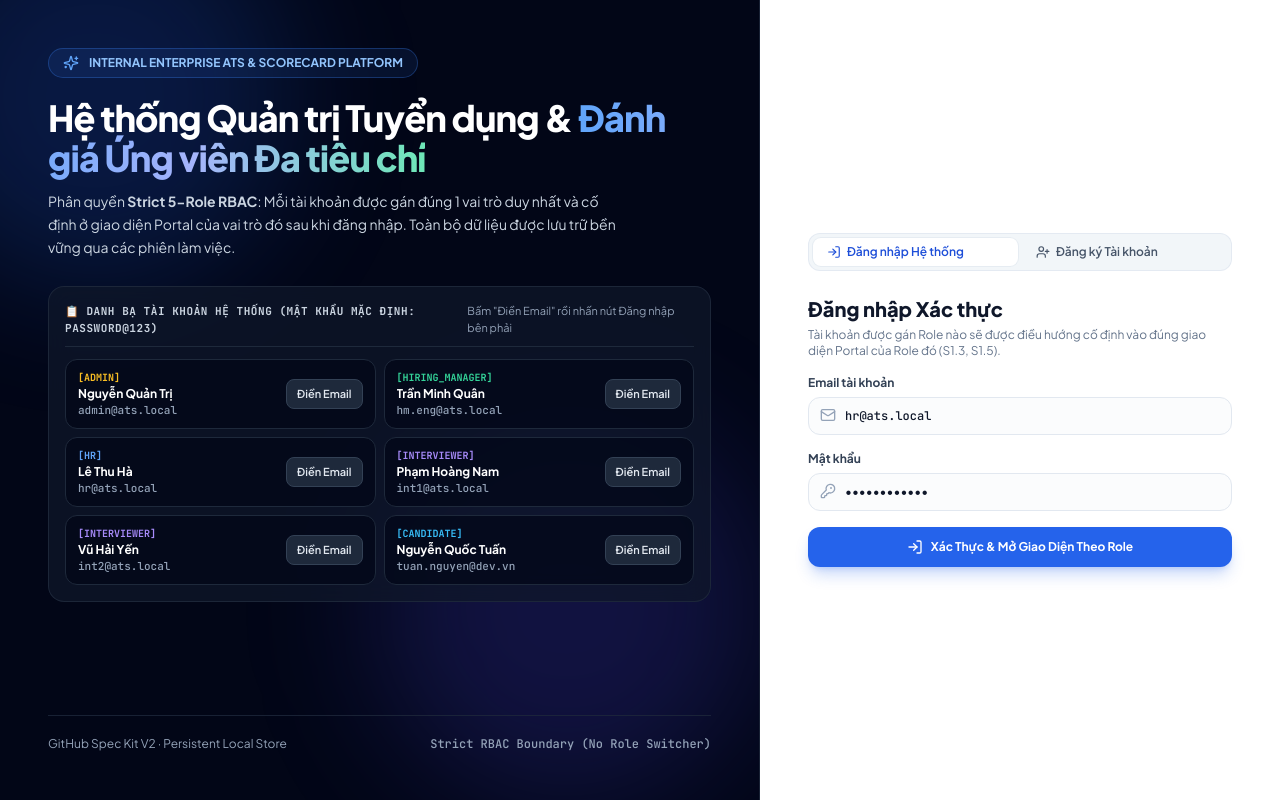
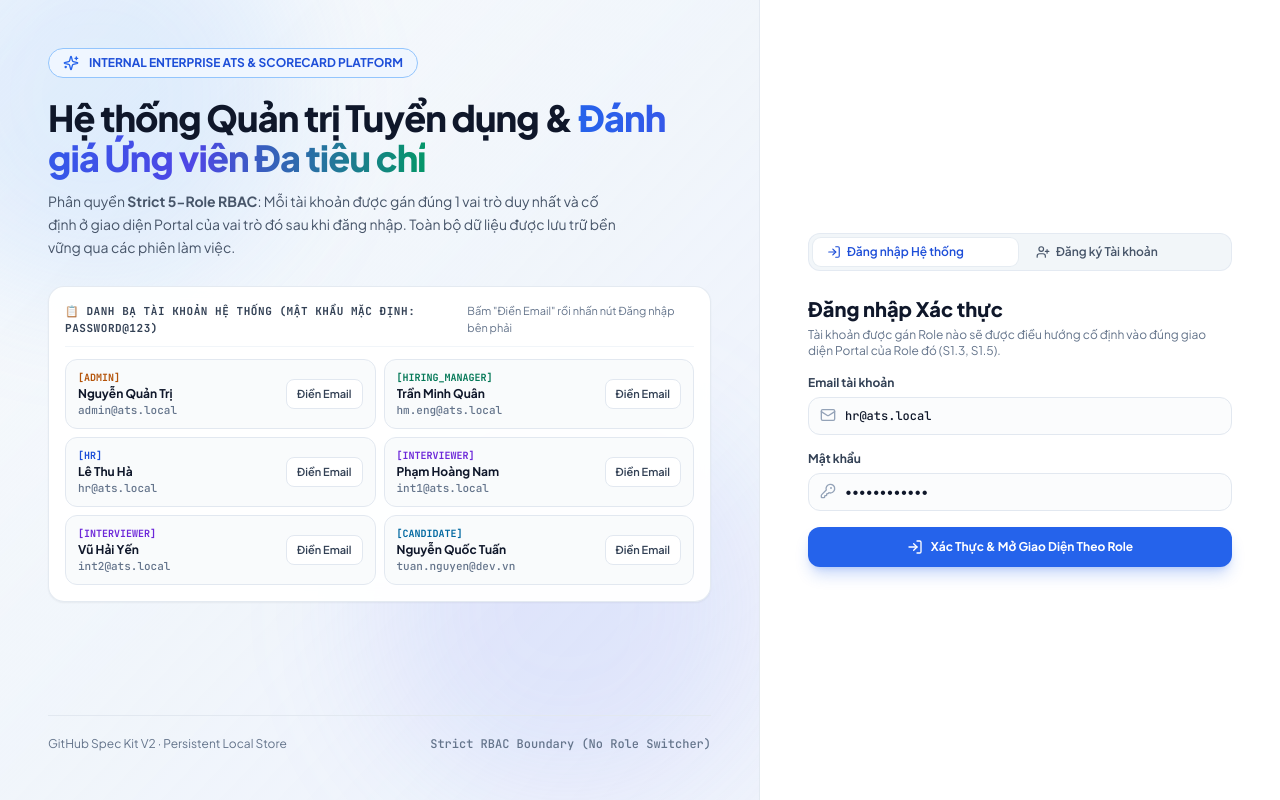
Before and after one commit to linggdev/DoAn, a React (Vite) app in the folder frontend/: page / in a window 1280 px wide. Built offline with nearby package versions, Linux system fonts and the light colour scheme.

Commit message:
feat(ui): relocate user profile & logout to top-right header and refresh UI with bright modern SaaS palette

```diff
--- a/frontend/src/App.tsx
+++ b/frontend/src/App.tsx
@@ -838,36 +838,36 @@ export function App() {
   // ============================================================================
   if (!currentUser) {
     return (
-      <div className="flex min-h-screen w-full flex-col bg-slate-950 lg:flex-row">
+      <div className="flex min-h-screen w-full flex-col bg-slate-100 lg:flex-row">
         {/* LEFT SHOWCASE: SYSTEM ARCHITECTURE & DIRECTORY OF ACCOUNTS */}
-        <div className="relative flex flex-1 flex-col justify-between overflow-hidden border-b border-slate-800/80 p-8 text-white lg:border-r lg:border-b-0 lg:p-12">
-          <div className="pointer-events-none absolute -top-24 -left-24 h-96 w-96 rounded-full bg-blue-600/20 blur-3xl" />
-          <div className="pointer-events-none absolute right-0 bottom-0 h-96 w-96 rounded-full bg-indigo-600/20 blur-3xl" />
+        <div className="relative flex flex-1 flex-col justify-between overflow-hidden border-b border-slate-200/90 bg-gradient-to-br from-slate-50 via-blue-50/40 to-indigo-50/50 p-8 text-slate-800 lg:border-r lg:border-b-0 lg:p-12">
+          <div className="pointer-events-none absolute -top-24 -left-24 h-96 w-96 rounded-full bg-blue-400/15 blur-3xl" />
+          <div className="pointer-events-none absolute right-0 bottom-0 h-96 w-96 rounded-full bg-indigo-400/15 blur-3xl" />
 
           <div className="relative z-10">
-            <div className="inline-flex items-center gap-2.5 rounded-2xl border border-blue-500/30 bg-blue-500/10 px-3.5 py-1.5 text-xs font-bold text-blue-300">
-              <Sparkles className="h-4 w-4 text-blue-400" />
+            <div className="inline-flex items-center gap-2.5 rounded-2xl border border-blue-300 bg-blue-50 px-3.5 py-1.5 text-xs font-bold text-blue-700 shadow-2xs">
+              <Sparkles className="h-4 w-4 text-blue-600" />
               INTERNAL ENTERPRISE ATS & SCORECARD PLATFORM
             </div>
-            <h1 className="mt-5 text-3xl font-extrabold tracking-tight text-white sm:text-4xl">
+            <h1 className="mt-5 text-3xl font-extrabold tracking-tight text-slate-900 sm:text-4xl">
               Hệ thống Quản trị Tuyển dụng &{' '}
-              <span className="bg-gradient-to-r from-blue-400 via-indigo-300 to-emerald-300 bg-clip-text text-transparent">
+              <span className="bg-gradient-to-r from-blue-600 via-indigo-600 to-emerald-600 bg-clip-text text-transparent">
                 Đánh giá Ứng viên Đa tiêu chí
               </span>
             </h1>
-            <p className="mt-3 max-w-xl text-sm leading-relaxed text-slate-300">
+            <p className="mt-3 max-w-xl text-sm leading-relaxed text-slate-600">
               Phân quyền <strong>Strict 5-Role RBAC</strong>: Mỗi tài khoản được gán đúng 1 vai trò
               duy nhất và cố định ở giao diện Portal của vai trò đó sau khi đăng nhập. Toàn bộ dữ
               liệu được lưu trữ bền vững qua các phiên làm việc.
             </p>
 
             {/* Danh sách tài khoản mẫu để người dùng tra cứu Email khi đăng nhập */}
-            <div className="mt-7 rounded-2xl border border-slate-800/90 bg-slate-900/75 p-4 backdrop-blur-md">
-              <div className="flex items-center justify-between border-b border-slate-800 pb-2.5">
-                <span className="font-mono text-[11px] font-bold tracking-wider text-slate-300 uppercase">
+            <div className="mt-7 rounded-2xl border border-slate-200/90 bg-white/95 p-4 shadow-sm backdrop-blur-md">
+              <div className="flex items-center justify-between border-b border-slate-100 pb-2.5">
+                <span className="font-mono text-[11px] font-bold tracking-wider text-slate-700 uppercase">
                   📋 Danh bạ Tài khoản Hệ thống (Mật khẩu mặc định: Password@123)
                 </span>
-                <span className="text-[11px] text-slate-400">
+                <span className="text-[11px] text-slate-500">
                   Bấm "Điền Email" rồi nhấn nút Đăng nhập bên phải
                 </span>
               </div>
@@ -878,7 +878,7 @@ export function App() {
                   return (
                     <div
                       key={u.id}
-                      className="flex items-center justify-between rounded-xl border border-slate-800 bg-slate-950/70 px-3 py-2.5 text-xs"
+                      className="flex items-center justify-between rounded-xl border border-slate-200 bg-slate-50/80 px-3 py-2.5 text-xs transition-colors hover:border-slate-300 hover:bg-slate-50"
                     >
                       <div className="min-w-0 pr-2">
                         <div className="flex items-center gap-1.5">
@@ -891,13 +891,13 @@ export function App() {
                             [{u.role}]
                           </span>
                           {u.status === 'INACTIVE' && (
-                            <span className="rounded bg-red-500/20 px-1.5 py-0.2 text-[9px] font-bold text-red-400">
+                            <span className="rounded bg-red-100 px-1.5 py-0.2 text-[9px] font-bold text-red-600">
                               INACTIVE
                             </span>
                           )}
                         </div>
-                        <p className="truncate font-bold text-white">{u.fullName}</p>
-                        <p className="truncate font-mono text-[11px] text-slate-400">{u.email}</p>
+                        <p className="truncate font-bold text-slate-900">{u.fullName}</p>
+                        <p className="truncate font-mono text-[11px] text-slate-500">{u.email}</p>
                       </div>
 
                       <button
@@ -908,7 +908,7 @@ export function App() {
                           setLoginPassword('Password@123');
                           setAuthError(null);
                         }}
-                        className="shrink-0 cursor-pointer rounded-lg border border-slate-700 bg-slate-800 px-2.5 py-1.5 text-[11px] font-semibold text-slate-200 hover:border-blue-500 hover:bg-blue-600 hover:text-white"
+                        className="shrink-0 cursor-pointer rounded-lg border border-slate-200 bg-white px-2.5 py-1.5 text-[11px] font-semibold text-slate-700 shadow-2xs hover:border-blue-500 hover:bg-blue-50 hover:text-blue-700"
                       >
                         Điền Email
                       </button>
@@ -919,7 +919,7 @@ export function App() {
             </div>
           </div>
 
-          <div className="relative z-10 mt-8 flex flex-wrap items-center justify-between gap-4 border-t border-slate-800/80 pt-5 text-xs text-slate-400">
+          <div className="relative z-10 mt-8 flex flex-wrap items-center justify-between gap-4 border-t border-slate-200 pt-5 text-xs text-slate-500">
             <span>GitHub Spec Kit V2 · Persistent Local Store</span>
             <span className="font-mono">Strict RBAC Boundary (No Role Switcher)</span>
           </div>
@@ -1166,13 +1166,12 @@ export function App() {
         onSelectSection={setActiveSection}
         collapsed={sidebarCollapsed}
         onToggleCollapsed={() => setSidebarCollapsed((v) => !v)}
-        onLogout={handleLogout}
       />
 
       {/* MAIN PORTAL SHELL */}
       <div className="flex flex-1 flex-col overflow-hidden">
-        {/* TOP HEADER: STRICT ROLE IDENTITY + MULTI-JOB SELECTOR + EMAIL OUTBOX + LOGOUT */}
-        <header className="flex h-16 shrink-0 items-center justify-between border-b border-slate-200/80 bg-white/90 px-6 backdrop-blur-xl">
+        {/* TOP HEADER: STRICT ROLE IDENTITY + MULTI-JOB SELECTOR + EMAIL OUTBOX + USER PROFILE & LOGOUT */}
+        <header className="flex h-16 shrink-0 items-center justify-between border-b border-slate-200/90 bg-white/95 px-6 shadow-xs backdrop-blur-md">
           <div className="flex items-center gap-3">
             <span
               className={cn(
@@ -1184,19 +1183,16 @@ export function App() {
             </span>
             <div>
               <h1 className="text-sm font-extrabold tracking-tight text-slate-900">
-                {currentMeta.portalTitle} — {currentUser.fullName}
+                {currentMeta.portalTitle}
               </h1>
-              <p className="text-[11px] text-slate-500">
-                Email: <code className="font-mono text-slate-700">{currentUser.email}</code> · Phòng
-                ban: <strong className="text-slate-700">{currentUser.department}</strong>
-              </p>
+              <p className="text-[11px] text-slate-500">{currentMeta.portalSubtitle}</p>
             </div>
           </div>
 
-          <div className="flex items-center gap-2.5">
+          <div className="flex items-center gap-3">
             {/* Multi-Job Selector for Internal Roles */}
             {currentUser.role !== 'CANDIDATE' && (
-              <div className="hidden items-center gap-2 rounded-xl border border-slate-200 bg-slate-50 px-3 py-1.5 text-xs md:flex">
+              <div className="hidden items-center gap-2 rounded-xl border border-slate-200 bg-slate-50 px-3 py-1.5 text-xs lg:flex">
                 <span className="font-semibold text-slate-500">Chiến dịch Job:</span>
                 <select
                   value={selectedJob.id}
@@ -1225,14 +1221,36 @@ export function App() {
               </span>
             </button>
 
-            <button
-              type="button"
-              onClick={handleLogout}
-              className="inline-flex cursor-pointer items-center gap-1.5 rounded-xl border border-red-200 bg-red-50/70 px-3 py-1.5 text-xs font-bold text-red-700 hover:bg-red-100"
-            >
-              <LogOut className="h-3.5 w-3.5" />
-              <span>Đăng xuất</span>
-            </button>
+            {/* TOP-RIGHT USER IDENTITY & LOGOUT SECTION */}
+            <div className="flex items-center gap-3 rounded-2xl border border-slate-200 bg-slate-50/80 p-1.5 shadow-2xs">
+              <div className="flex items-center gap-2.5 pl-1.5">
+                <div
+                  className={cn(
+                    'flex h-8 w-8 shrink-0 items-center justify-center rounded-xl font-mono text-xs font-bold text-white shadow-xs',
+                    currentMeta.iconBgClass,
+                  )}
+                >
+                  {currentUser.fullName.slice(0, 2).toUpperCase()}
+                </div>
+                <div className="hidden text-left sm:block">
+                  <p className="truncate text-xs font-bold text-slate-900">{currentUser.fullName}</p>
+                  <p className="truncate text-[10px] text-slate-500">
+                    {currentUser.department ? `${currentUser.department} · ` : ''}
+                    {currentUser.email}
+                  </p>
+                </div>
+              </div>
+
+              <button
+                type="button"
+                onClick={handleLogout}
+                className="flex cursor-pointer items-center gap-1.5 rounded-xl border border-red-200 bg-red-50/90 px-3 py-1.5 text-xs font-bold text-red-700 shadow-2xs transition-colors hover:border-red-300 hover:bg-red-100 hover:text-red-800"
+                title="Đăng xuất / Đổi tài khoản"
+              >
+                <LogOut className="h-3.5 w-3.5" />
+                <span className="hidden md:inline">Đăng xuất / Đổi tài khoản</span>
+              </button>
+            </div>
           </div>
         </header>
 
--- a/frontend/src/components/animate-ui/animated-sidebar.tsx
+++ b/frontend/src/components/animate-ui/animated-sidebar.tsx
@@ -13,7 +13,6 @@ import {
   FileCheck2,
   FileSearch,
   Kanban,
-  LogOut,
   Scale,
   ShieldCheck,
   Sliders,
@@ -48,9 +47,9 @@ export const ROLE_META: Record<
     portalTitle: 'Admin Command',
     portalSubtitle: 'System & RBAC Governance',
     roleBadge: 'SYSTEM ADMIN',
-    activePillClass: 'bg-gradient-to-r from-amber-500 to-orange-600 shadow-amber-500/25',
-    iconBgClass: 'bg-gradient-to-br from-amber-500 to-orange-600 shadow-amber-500/30',
-    badgeTextClass: 'text-amber-400',
+    activePillClass: 'bg-gradient-to-r from-amber-500 to-orange-500 shadow-amber-500/25',
+    iconBgClass: 'bg-gradient-to-br from-amber-500 to-orange-500 shadow-amber-500/30',
+    badgeTextClass: 'text-amber-700',
   },
   HIRING_MANAGER: {
     portalTitle: 'Hiring Manager',
@@ -58,7 +57,7 @@ export const ROLE_META: Record<
     roleBadge: 'HIRING MANAGER',
     activePillClass: 'bg-gradient-to-r from-emerald-600 to-teal-600 shadow-emerald-600/25',
     iconBgClass: 'bg-gradient-to-br from-emerald-500 to-teal-600 shadow-emerald-500/30',
-    badgeTextClass: 'text-emerald-400',
+    badgeTextClass: 'text-emerald-700',
   },
   HR: {
     portalTitle: 'HR Operations Hub',
@@ -66,7 +65,7 @@ export const ROLE_META: Record<
     roleBadge: 'HR RECRUITER',
     activePillClass: 'bg-gradient-to-r from-blue-600 to-indigo-600 shadow-blue-600/25',
     iconBgClass: 'bg-gradient-to-br from-blue-600 to-indigo-600 shadow-blue-600/30',
-    badgeTextClass: 'text-blue-400',
+    badgeTextClass: 'text-blue-700',
   },
   INTERVIEWER: {
     portalTitle: 'Evaluation Studio',
@@ -74,7 +73,7 @@ export const ROLE_META: Record<
     roleBadge: 'INTERVIEWER',
     activePillClass: 'bg-gradient-to-r from-violet-600 to-purple-600 shadow-violet-600/25',
     iconBgClass: 'bg-gradient-to-br from-violet-600 to-purple-600 shadow-violet-600/30',
-    badgeTextClass: 'text-violet-400',
+    badgeTextClass: 'text-violet-700',
   },
   CANDIDATE: {
     portalTitle: 'Candidate Portal',
@@ -82,7 +81,7 @@ export const ROLE_META: Record<
     roleBadge: 'CANDIDATE',
     activePillClass: 'bg-gradient-to-r from-sky-500 to-cyan-600 shadow-sky-500/25',
     iconBgClass: 'bg-gradient-to-br from-sky-500 to-cyan-600 shadow-sky-500/30',
-    badgeTextClass: 'text-sky-400',
+    badgeTextClass: 'text-sky-700',
   },
 };
 
@@ -127,19 +126,14 @@ interface AnimatedSidebarProps {
   onSelectSection: (id: string) => void;
   collapsed: boolean;
   onToggleCollapsed: () => void;
-  onLogout: () => void;
 }
 
 export const AnimatedSidebar: React.FC<AnimatedSidebarProps> = ({
   role,
-  userName,
-  userEmail,
-  departmentName,
   activeSection,
   onSelectSection,
   collapsed,
   onToggleCollapsed,
-  onLogout,
 }) => {
   const meta = ROLE_META[role];
   const navItems = ROLE_NAV_CONFIG[role];
@@ -150,17 +144,17 @@ export const AnimatedSidebar: React.FC<AnimatedSidebarProps> = ({
         initial={false}
         animate={{ width: collapsed ? 78 : 276 }}
         transition={{ type: 'spring', stiffness: 320, damping: 30, mass: 0.85 }}
-        className="relative flex h-screen shrink-0 flex-col border-r border-slate-800/80 bg-slate-950 text-slate-100 select-none"
+        className="relative flex h-screen shrink-0 flex-col border-r border-slate-200/90 bg-white text-slate-800 shadow-xs select-none"
       >
         {/* Subtle top ambient glow */}
-        <div className="pointer-events-none absolute inset-x-0 top-0 h-32 bg-gradient-to-b from-blue-600/10 to-transparent" />
+        <div className="pointer-events-none absolute inset-x-0 top-0 h-32 bg-gradient-to-b from-slate-100/70 to-transparent" />
 
         {/* Portal Brand Header */}
-        <div className="relative flex h-16 items-center justify-between border-b border-slate-800/80 px-4">
+        <div className="relative flex h-16 items-center justify-between border-b border-slate-200/80 px-4 bg-white/95 backdrop-blur-md">
           <div className="flex items-center gap-3 overflow-hidden">
             <div
               className={cn(
-                'flex h-9 w-9 shrink-0 items-center justify-center rounded-xl text-white shadow-lg',
+                'flex h-9 w-9 shrink-0 items-center justify-center rounded-xl text-white shadow-md',
                 meta.iconBgClass,
               )}
             >
@@ -175,8 +169,8 @@ export const AnimatedSidebar: React.FC<AnimatedSidebarProps> = ({
                   transition={{ duration: 0.15 }}
                   className="whitespace-nowrap"
                 >
-                  <p className="text-sm font-bold tracking-tight text-white">{meta.portalTitle}</p>
-                  <p className="text-[11px] font-medium text-slate-400">{meta.portalSubtitle}</p>
+                  <p className="text-sm font-extrabold tracking-tight text-slate-900">{meta.portalTitle}</p>
+                  <p className="text-[11px] font-medium text-slate-500">{meta.portalSubtitle}</p>
                 </motion.div>
               )}
             </AnimatePresence>
@@ -186,7 +180,7 @@ export const AnimatedSidebar: React.FC<AnimatedSidebarProps> = ({
             type="button"
             onClick={onToggleCollapsed}
             aria-label={collapsed ? 'Mở rộng Sidebar' : 'Thu gọn Sidebar'}
-            className="flex h-7 w-7 cursor-pointer items-center justify-center rounded-lg border border-slate-800 bg-slate-900 text-slate-400 transition-colors hover:border-slate-700 hover:bg-slate-800 hover:text-white"
+            className="flex h-7 w-7 cursor-pointer items-center justify-center rounded-lg border border-slate-200 bg-slate-50 text-slate-500 transition-colors hover:border-slate-300 hover:bg-slate-100 hover:text-slate-900"
           >
             {collapsed ? <ChevronRight className="h-4 w-4" /> : <ChevronLeft className="h-4 w-4" />}
           </button>
@@ -202,7 +196,7 @@ export const AnimatedSidebar: React.FC<AnimatedSidebarProps> = ({
         )}
 
         {/* Role-Dedicated Navigation */}
-        <nav className="flex-1 space-y-1.5 px-3 py-3">
+        <nav className="flex-1 space-y-1.5 px-3 py-3 overflow-y-auto">
           {navItems.map((item) => {
             const Icon = item.icon;
             const isActive = activeSection === item.id;
@@ -216,20 +210,20 @@ export const AnimatedSidebar: React.FC<AnimatedSidebarProps> = ({
                   'group relative flex w-full cursor-pointer items-center gap-3 rounded-xl px-3 py-2.5 text-left text-xs font-semibold transition-colors',
                   isActive
                     ? 'text-white'
-                    : 'text-slate-400 hover:bg-slate-900/90 hover:text-slate-100',
+                    : 'text-slate-600 hover:bg-slate-100/90 hover:text-slate-900',
                 )}
               >
                 {isActive && (
                   <motion.div
                     layoutId="sidebar-active-pill"
                     transition={{ type: 'spring', stiffness: 360, damping: 30 }}
-                    className={cn('absolute inset-0 rounded-xl shadow-lg', meta.activePillClass)}
+                    className={cn('absolute inset-0 rounded-xl shadow-md', meta.activePillClass)}
                   />
                 )}
                 <Icon
                   className={cn(
                     'relative z-10 h-4.5 w-4.5 shrink-0 transition-transform duration-150 group-hover:scale-105',
-                    isActive ? 'text-white' : 'text-slate-400 group-hover:text-slate-200',
+                    isActive ? 'text-white' : 'text-slate-400 group-hover:text-slate-700',
                   )}
                 />
                 <AnimatePresence initial={false}>
@@ -248,7 +242,7 @@ export const AnimatedSidebar: React.FC<AnimatedSidebarProps> = ({
                             'ml-2 rounded-md px-1.5 py-0.5 font-mono text-[10px] font-bold',
                             isActive
                               ? 'bg-white/20 text-white'
-                              : 'bg-slate-900 text-slate-400 ring-1 ring-slate-800',
+                              : 'bg-slate-100 text-slate-600 ring-1 ring-slate-200',
                           )}
                         >
                           {item.badge}
@@ -269,10 +263,10 @@ export const AnimatedSidebar: React.FC<AnimatedSidebarProps> = ({
                   <Tooltip.Content
                     side="right"
                     sideOffset={10}
-                    className="z-50 rounded-lg border border-slate-700 bg-slate-900 px-3 py-1.5 text-xs font-semibold text-white shadow-xl"
+                    className="z-50 rounded-lg border border-slate-200 bg-white px-3 py-1.5 text-xs font-semibold text-slate-800 shadow-xl"
                   >
                     {item.label}
-                    <Tooltip.Arrow className="fill-slate-900" />
+                    <Tooltip.Arrow className="fill-white" />
                   </Tooltip.Content>
                 </Tooltip.Portal>
               </Tooltip.Root>
@@ -280,46 +274,17 @@ export const AnimatedSidebar: React.FC<AnimatedSidebarProps> = ({
           })}
         </nav>
 
-        {/* User Profile & Logout Footer */}
-        <div className="border-t border-slate-800/80 p-3">
-          <div className="rounded-xl border border-slate-800/90 bg-slate-900/80 p-2.5">
-            <div className="flex items-center gap-2.5">
-              <div
-                className={cn(
-                  'flex h-8 w-8 shrink-0 items-center justify-center rounded-lg font-mono text-xs font-bold text-white',
-                  meta.iconBgClass,
-                )}
-              >
-                {userName.slice(0, 2).toUpperCase()}
-              </div>
-              <AnimatePresence initial={false}>
-                {!collapsed && (
-                  <motion.div
-                    initial={{ opacity: 0 }}
-                    animate={{ opacity: 1 }}
-                    exit={{ opacity: 0 }}
-                    className="min-w-0 flex-1"
-                  >
-                    <p className="truncate text-xs font-bold text-white">{userName}</p>
-                    <p className="truncate text-[11px] text-slate-400">
-                      {departmentName ? `${departmentName} · ` : ''}
-                      {userEmail}
-                    </p>
-                  </motion.div>
-                )}
-              </AnimatePresence>
-            </div>
-
-            <button
-              type="button"
-              onClick={onLogout}
-              className={cn(
-                'mt-2.5 flex w-full cursor-pointer items-center justify-center gap-2 rounded-lg border border-slate-800 bg-slate-950/80 px-2.5 py-1.5 text-xs font-semibold text-slate-300 transition-colors hover:border-red-500/40 hover:bg-red-500/10 hover:text-red-300',
-              )}
-            >
-              <LogOut className="h-3.5 w-3.5 shrink-0" />
-              {!collapsed && <span>Đăng xuất / Đổi tài khoản</span>}
-            </button>
+        {/* Minimal Clean Sidebar Footer (No dark bulky card) */}
+        <div className="border-t border-slate-200/80 p-3 bg-slate-50/60">
+          <div className="flex items-center justify-between px-2 py-1 text-[11px] text-slate-400">
+            {!collapsed ? (
+              <>
+                <span className="font-semibold text-slate-500">ATS Platform</span>
+                <span className="font-mono text-[10px] text-slate-400">v3.0 · RBAC</span>
+              </>
+            ) : (
+              <span className="mx-auto font-mono text-[10px] text-slate-400">v3</span>
+            )}
           </div>
         </div>
       </motion.aside>
```
Also changed, not shown: frontend/src/components/portals/admin-portal.tsx (+16 -16 lines), 1 other file (tests, documents, lock files or other folders).
